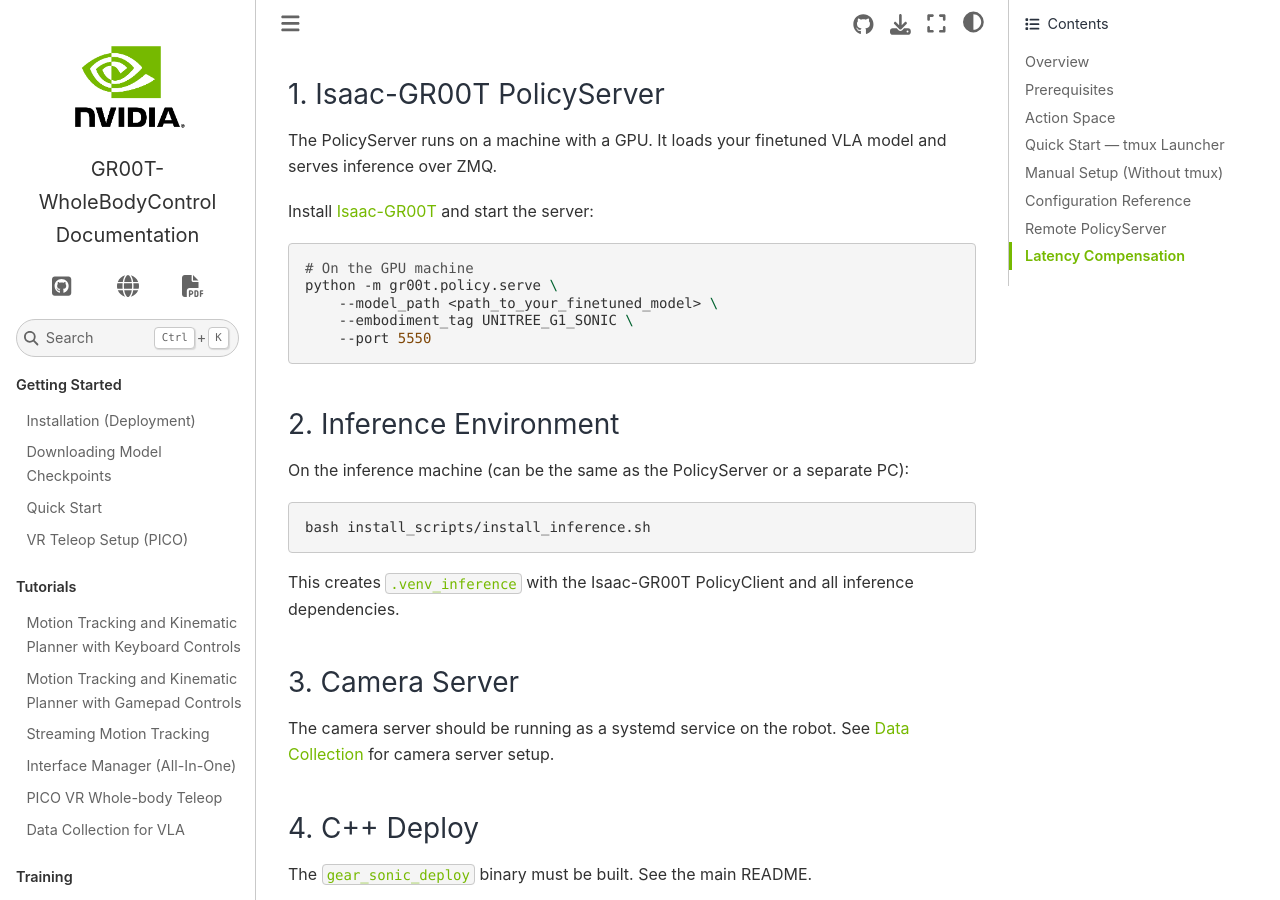
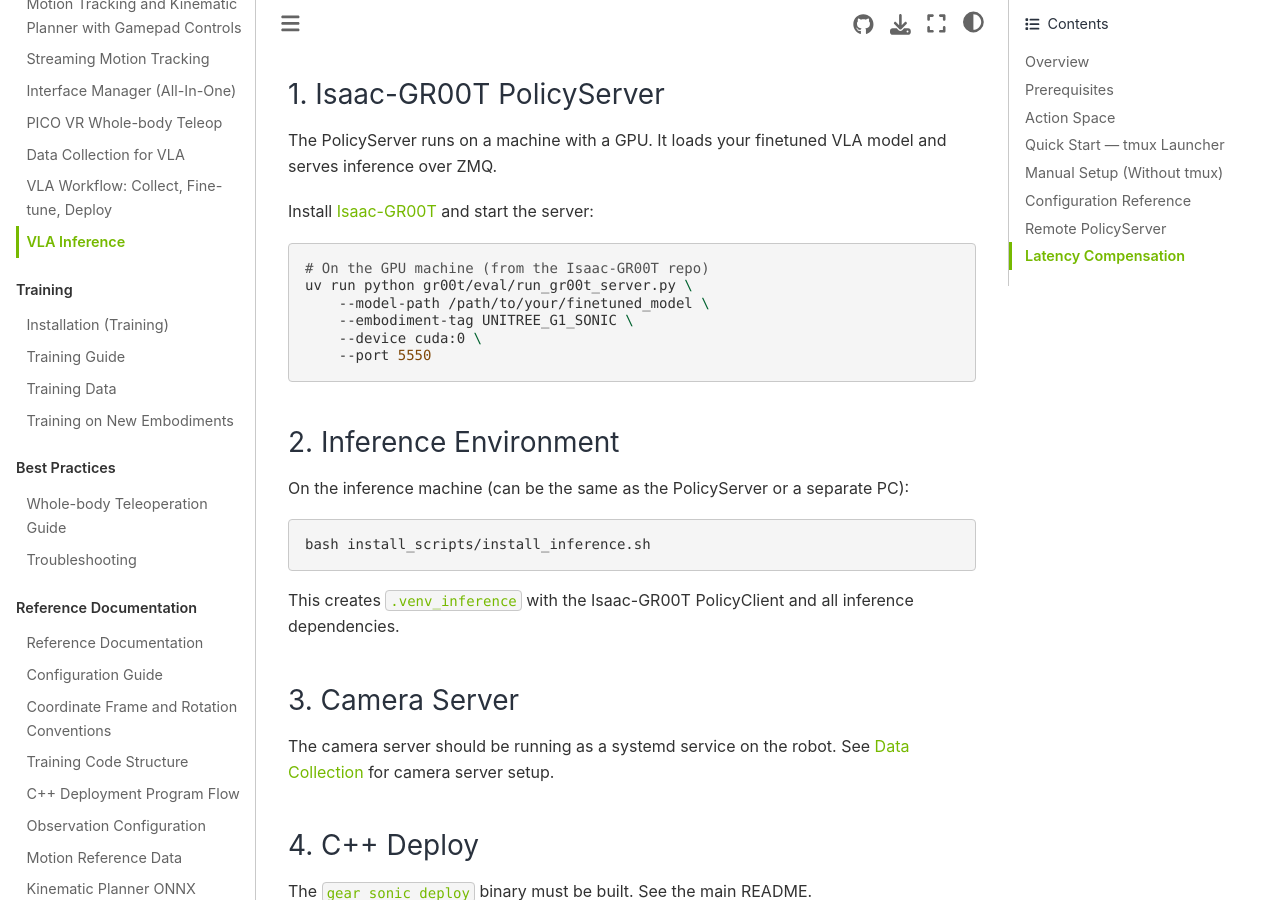
Before and after one commit to ff-eai/FFEAI-WBC, a Sphinx documentation site: the page built from docs/source/tutorials/vla_inference.md, in a window 1280 px wide and 900 px high, scrolled down 934 px. Built offline with Sphinx 7.4.7 and the Sphinx Book theme 1.1.4, drawn with Linux system fonts in a browser that asks for light colours; some of the changed text lies outside the part shown.

Commit message:
More docs for vla workflow release

````diff
--- a/docs/source/index.rst
+++ b/docs/source/index.rst
@@ -91,6 +91,8 @@
    tutorials/manager
    tutorials/vr_wholebody_teleop
    tutorials/data_collection
+   tutorials/vla_workflow
+   tutorials/vla_inference
 
 .. toctree::
    :maxdepth: 2
--- a/docs/source/tutorials/vla_inference.md
+++ b/docs/source/tutorials/vla_inference.md
@@ -46,10 +46,11 @@
 Install [Isaac-GR00T](https://github.com/NVIDIA/Isaac-GR00T) and start the server:
 
 ```bash
-# On the GPU machine
-python -m gr00t.policy.serve \
-    --model_path <path_to_your_finetuned_model> \
-    --embodiment_tag UNITREE_G1_SONIC \
+# On the GPU machine (from the Isaac-GR00T repo)
+uv run python gr00t/eval/run_gr00t_server.py \
+    --model-path /path/to/your/finetuned_model \
+    --embodiment-tag UNITREE_G1_SONIC \
+    --device cuda:0 \
     --port 5550
 ```
 
@@ -145,9 +146,11 @@
 ### Terminal 1 — Isaac-GR00T PolicyServer (GPU machine)
 
 ```bash
-python -m gr00t.policy.serve \
-    --model_path <path_to_model> \
-    --embodiment_tag UNITREE_G1_SONIC \
+# From the Isaac-GR00T repo
+uv run python gr00t/eval/run_gr00t_server.py \
+    --model-path /path/to/your/finetuned_model \
+    --embodiment-tag UNITREE_G1_SONIC \
+    --device cuda:0 \
     --port 5550
 ```
 
````
Also changed, not shown: docs/source/tutorials/vla_workflow.md (added, +169 -0 lines).
